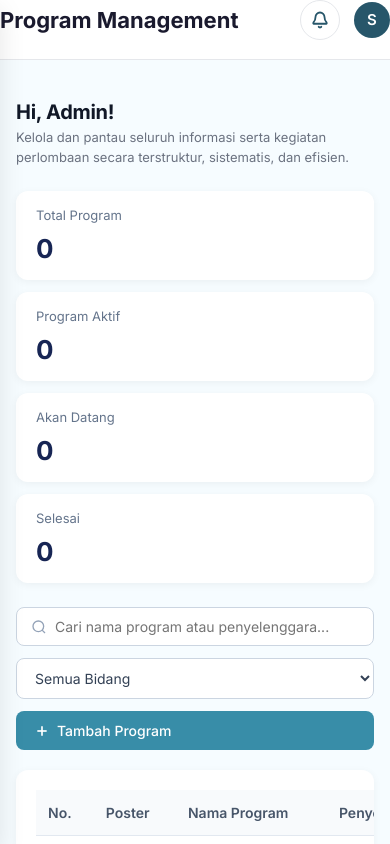
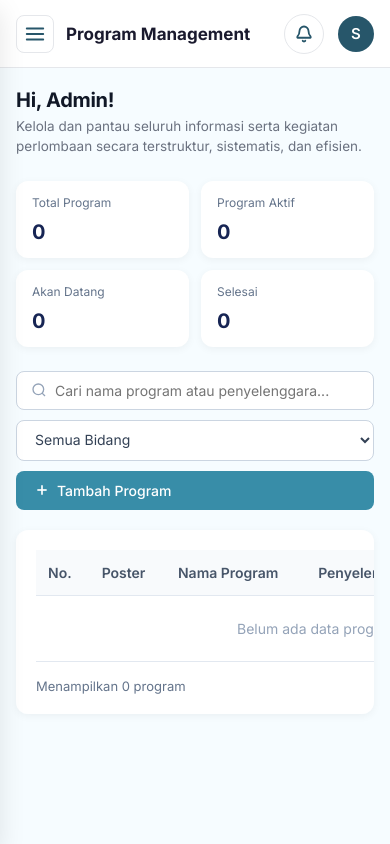
Before and after one commit to HafshahNailatusy/FindyourPath, a Laravel app: page /admin/program-management in a window 390 px wide. Run offline with Laravel 12, Linux system fonts and the light colour scheme; the visitor is signed in with stand-in values (Sample User, id 1); data that the repository does not hold is empty; style sheets or scripts are compiled from the project's sources; parts of the project's set-up code (start-up, migrations or seed data) failed here and were passed over.

Commit message:
update views program management & dashboard user

```diff
--- a/resources/css/programManagement.css
+++ b/resources/css/programManagement.css
@@ -115,6 +115,25 @@ body {
     color: #1a1a2e;
 }
 
+.header-left {
+    display: flex;
+    align-items: center;
+    gap: 12px;
+}
+
+.hamburger-btn {
+    display: none;
+    align-items: center;
+    justify-content: center;
+    width: 38px;
+    height: 38px;
+    border: 1px solid #E5E7EB;
+    border-radius: 8px;
+    background-color: #ffffff;
+    color: #27566A;
+    cursor: pointer;
+}
+
 .header-right {
     display: flex;
     align-items: center;
@@ -182,6 +201,16 @@ body {
     margin-bottom: 20px;
     font-size: 14px;
     border: 1px solid #a7f3d0;
+}
+
+.pm-alert-error {
+    background-color: #fee2e2;
+    color: #991b1b;
+    padding: 12px 16px;
+    border-radius: 8px;
+    margin-bottom: 20px;
+    font-size: 14px;
+    border: 1px solid #fca5a5;
 }
 
 .pm-welcome-section {
@@ -558,25 +587,78 @@ th {
     }
 }
 
-@media (max-width: 900px) {
-    .main-wrapper {
-        margin-left: 0 !important;
-        width: 100% !important;
+@media screen and (max-width: 900px) {
+    body {
+        flex-direction: column;
+        height: auto;
+        min-height: 100vh;
+        overflow-y: auto !important;
     }
 
-    .main-content {
-        padding: 20px 16px 36px;
+    .layout-wrapper {
+        flex-direction: column;
+        height: auto !important;
+        min-height: 100vh;
+        overflow: visible !important;
+    }
+
+    .main-wrapper {
+        width: 100% !important;
+        height: auto !important;
+        overflow: visible !important;
     }
 
     .header {
         padding: 0 16px;
-        margin: -20px -16px 20px;
+        height: 68px;
+        position: sticky;
+        top: 0;
+        z-index: 40;
+    }
+
+    .header-title {
+        font-size: 18px;
+    }
+
+    .hamburger-btn {
+        display: inline-flex !important;
+    }
+
+    .main-content {
+        padding: 20px 16px 40px;
+        height: auto !important;
+        overflow: visible !important;
+    }
+
+    .pm-welcome-title {
+        font-size: 20px;
+    }
+
+    .pm-welcome-subtitle {
+        font-size: 13.5px;
+    }
+
+    .pm-stats-container {
+        grid-template-columns: repeat(2, 1fr) !important;
+        gap: 12px;
+    }
+
+    .pm-stat-card {
+        padding: 14px 16px;
+    }
+
+    .pm-stat-card p {
+        font-size: 12px;
+    }
+
+    .pm-stat-card h2 {
+        font-size: 20px;
     }
 
     .pm-toolbar {
         flex-direction: column;
         align-items: stretch;
-        gap: 12px;
+        gap: 10px;
     }
 
     .pm-search-box,
@@ -592,37 +674,14 @@ th {
     }
 
     table {
-        min-width: 700px;
-    }
-}
-
-@media (max-width: 640px) {
-    .pm-welcome-title {
-        font-size: 20px;
-    }
-
-    .pm-welcome-subtitle {
-        font-size: 13px;
-    }
-
-    .pm-stats-container {
-        grid-template-columns: 1fr;
-        gap: 12px;
-    }
-
-    .pm-stat-card {
-        padding: 16px 20px;
-    }
-
-    .header-userinfo {
-        display: none;
+        min-width: 650px;
     }
 
     .pm-modal-content {
-        width: 95%;
-        max-width: 95%;
+        width: 92% !important;
+        max-width: 92% !important;
         padding: 20px 16px;
-        margin: 16px auto;
+        margin: 20px auto;
     }
 
     .pm-modal-actions {
@@ -634,3 +693,13 @@ th {
         width: 100%;
     }
 }
+
+@media screen and (max-width: 480px) {
+    .header-userinfo {
+        display: none;
+    }
+
+    .header-title {
+        font-size: 17px;
+    }
+}
--- a/resources/views/admin/program-management/index.blade.php
+++ b/resources/views/admin/program-management/index.blade.php
@@ -21,6 +21,13 @@
         <div class="main-wrapper">
             <header class="header">
                 <div class="header-left">
+                    <button type="button" class="hamburger-btn" id="sidebarToggleBtn" aria-label="Buka menu">
+                        <svg width="22" height="22" viewBox="0 0 24 24" fill="none" stroke="currentColor" stroke-width="2" stroke-linecap="round" stroke-linejoin="round">
+                            <line x1="3" y1="12" x2="21" y2="12"></line>
+                            <line x1="3" y1="6" x2="21" y2="6"></line>
+                            <line x1="3" y1="18" x2="21" y2="18"></line>
+                        </svg>
+                    </button>
                     <h1 class="header-title">Program Management</h1>
                 </div>
 
@@ -44,6 +51,17 @@
                 @if(session('success'))
                 <div class="pm-alert-success">
                     {{ session('success') }}
+                </div>
+                @endif
+
+                @if ($errors->any())
+                <div class="pm-alert-error">
+                    <strong style="display: block; margin-bottom: 6px;">Terdapat kesalahan pada formulir:</strong>
+                    <ul style="margin: 0; padding-left: 20px; font-size: 13.5px; line-height: 1.5;">
+                        @foreach ($errors->all() as $error)
+                        <li>{{ $error }}</li>
+                        @endforeach
+                    </ul>
                 </div>
                 @endif
 
```
Also changed, not shown: resources/css/dashboardUser.css (+39 -51 lines), public/uploads/posters/1795605052_6b06c23cca589.jpg (added).
